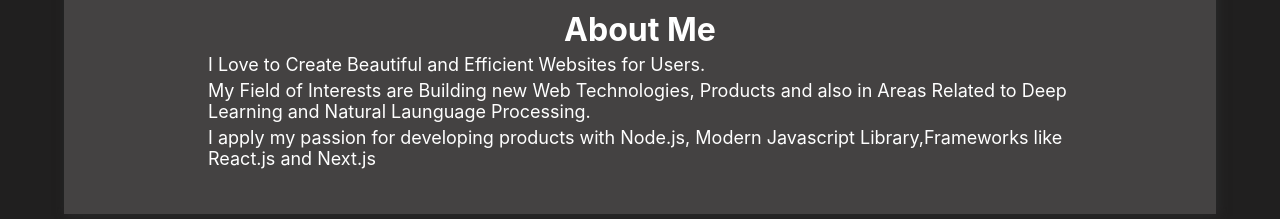
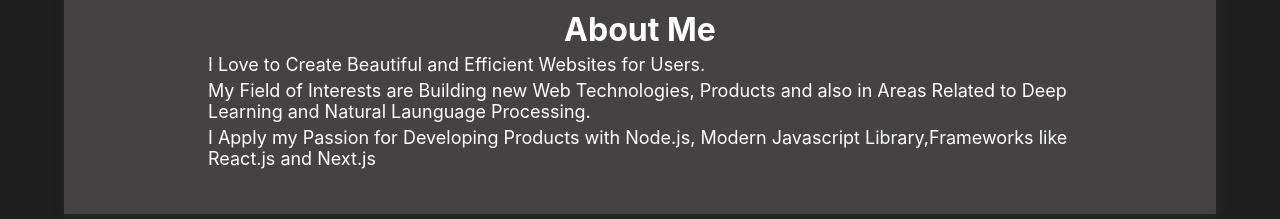
Before and after one commit to hemantjayas/portfolio, a React (Create React App) app: page / in a window 1280 px wide. Shown: the part 860-1079 px from the top of the page. Built offline with nearby package versions, Linux system fonts and the light colour scheme.

Commit message:
Update About.jsx

```diff
--- a/src/components/About/About.jsx
+++ b/src/components/About/About.jsx
@@ -12,7 +12,7 @@
         Processing.
       </p>
       <p>
-        I apply my passion for developing products with
+        I Apply my Passion for Developing Products with
         Node.js, Modern Javascript Library,Frameworks like React.js and
         Next.js
       </p>
```
